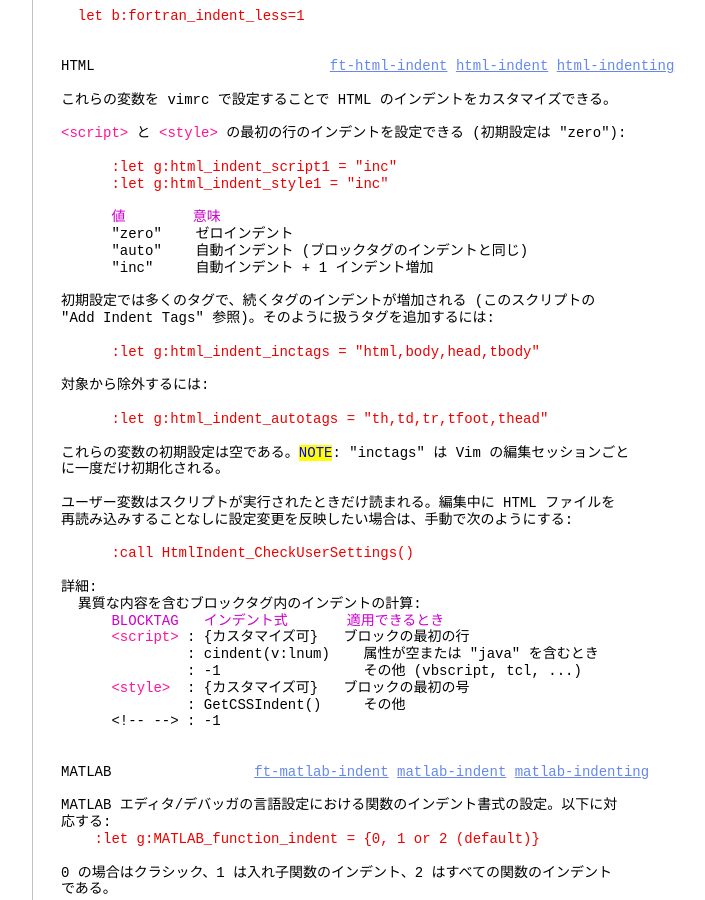
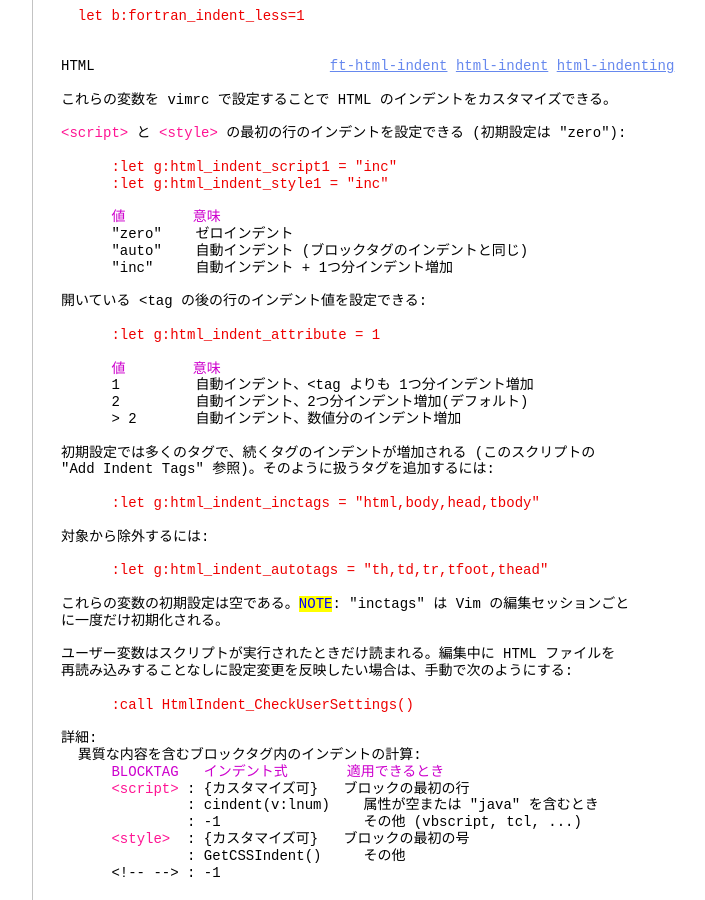
Before and after one commit to vim-jp/vimdoc-ja, a Jekyll site: the page built from indent.html, in a window 1280 px wide and 900 px high, scrolled down 12789 px. Shown: the whole window, without its empty margins (340-1045 px from the left). Built offline with Jekyll 4.4.1, drawn with Linux system fonts in a browser that asks for light colours; nearby versions of some CDN libraries; comment, search, counter and statistics services are not loaded; some of the changed text lies outside the part shown.

Commit message:
Generated by GitHub workflow 1913423824
https://github.com/vim-jp/vimdoc-ja-working/actions/runs/1913423824

```diff
--- a/indent.html
+++ b/indent.html
@@ -3,7 +3,7 @@ layout: vimdoc
 helpname: 'indent'
 ---
 <div id='vimCodeElement'>
-<a class="Constant" href="indent.html" name="indent.txt">indent.txt</a>&nbsp;&nbsp;&nbsp;&nbsp;For&nbsp;<span class="Identifier">Vim バージョン 8.2.</span>&nbsp;&nbsp;Last change: 2019 Dec 07<br>
+<a class="Constant" href="indent.html" name="indent.txt">indent.txt</a>&nbsp;&nbsp;&nbsp;&nbsp;For&nbsp;<span class="Identifier">Vim バージョン 8.2.</span>&nbsp;&nbsp;Last change: 2022 Jan 31<br>
 <br>
 <br>
 &nbsp;&nbsp;&nbsp;&nbsp;&nbsp;&nbsp;&nbsp;&nbsp;&nbsp;&nbsp;&nbsp;&nbsp;&nbsp;&nbsp;&nbsp;&nbsp;<span class="Identifier">VIMリファレンスマニュアル&nbsp;&nbsp;&nbsp;&nbsp;by Bram Moolenaar</span><br>
@@ -767,7 +767,16 @@ Tidyのようなプログラムは構造化do/continueループをdo/enddo形式
 &nbsp;&nbsp;&nbsp;&nbsp;&nbsp;&nbsp;<span class="PreProc">値&nbsp;&nbsp;&nbsp;&nbsp;&nbsp;&nbsp;&nbsp;&nbsp;意味</span><br>
 &nbsp;&nbsp;&nbsp;&nbsp;&nbsp;&nbsp;&quot;zero&quot;&nbsp;&nbsp;&nbsp;&nbsp;ゼロインデント<br>
 &nbsp;&nbsp;&nbsp;&nbsp;&nbsp;&nbsp;&quot;auto&quot;&nbsp;&nbsp;&nbsp;&nbsp;自動インデント (ブロックタグのインデントと同じ)<br>
-&nbsp;&nbsp;&nbsp;&nbsp;&nbsp;&nbsp;&quot;inc&quot;&nbsp;&nbsp;&nbsp;&nbsp; 自動インデント + 1 インデント増加<br>
+&nbsp;&nbsp;&nbsp;&nbsp;&nbsp;&nbsp;&quot;inc&quot;&nbsp;&nbsp;&nbsp;&nbsp; 自動インデント + 1つ分インデント増加<br>
+<br>
+開いている &lt;tag の後の行のインデント値を設定できる:<br>
+<br>
+<div class="helpExample">&nbsp;&nbsp;&nbsp;&nbsp;&nbsp;&nbsp;:let g:html_indent_attribute = 1</div>
+<br>
+&nbsp;&nbsp;&nbsp;&nbsp;&nbsp;&nbsp;<span class="PreProc">値&nbsp;&nbsp;&nbsp;&nbsp;&nbsp;&nbsp;&nbsp;&nbsp;意味</span><br>
+&nbsp;&nbsp;&nbsp;&nbsp;&nbsp;&nbsp;1&nbsp;&nbsp;&nbsp;&nbsp;&nbsp;&nbsp;&nbsp;&nbsp; 自動インデント、&lt;tag よりも 1つ分インデント増加<br>
+&nbsp;&nbsp;&nbsp;&nbsp;&nbsp;&nbsp;2&nbsp;&nbsp;&nbsp;&nbsp;&nbsp;&nbsp;&nbsp;&nbsp; 自動インデント、2つ分インデント増加(デフォルト)<br>
+&nbsp;&nbsp;&nbsp;&nbsp;&nbsp;&nbsp;&gt; 2&nbsp;&nbsp;&nbsp;&nbsp;&nbsp;&nbsp; 自動インデント、数値分のインデント増加<br>
 <br>
 初期設定では多くのタグで、続くタグのインデントが増加される (このスクリプトの<br>
 &quot;Add Indent Tags&quot; 参照)。そのように扱うタグを追加するには:<br>
```
